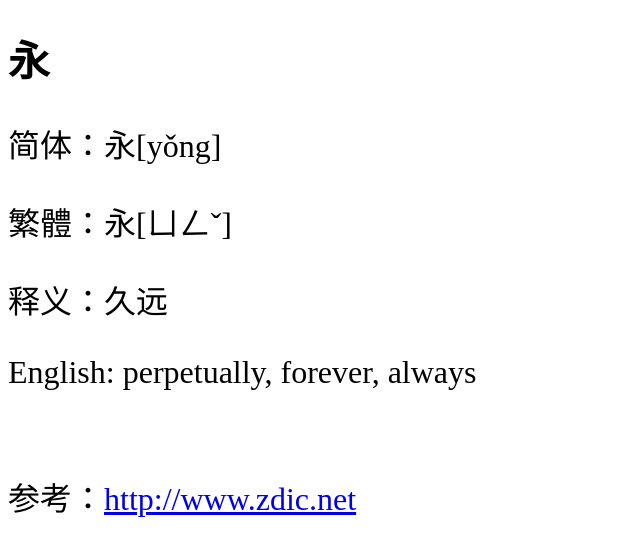
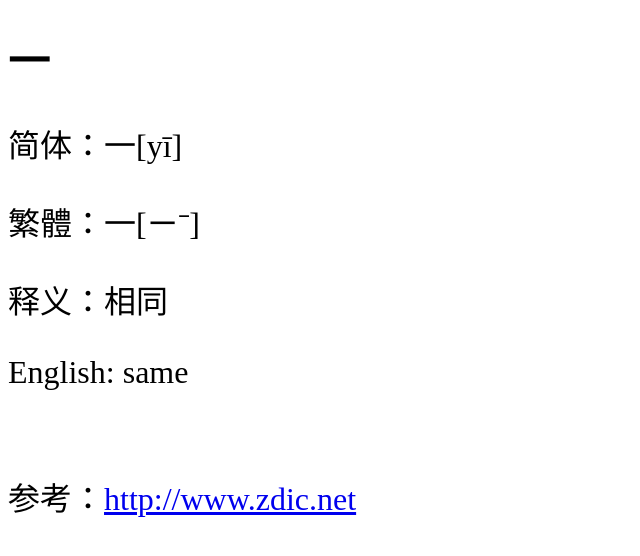
Before and after one commit to shengzhe/livecalligraphy, a Jekyll site: the page built from _posts/2012-08-31-LanTing-302.html, in a window 1280 px wide. Shown: the top 556 px of the page, without its empty margins (0-640 px from the left). Built offline with Jekyll 4.4.1, drawn with Linux system fonts in a browser that asks for light colours; Markdown is read by kramdown in place of the engine named in the settings.

Commit message:
Update 2012-08-31-LanTing-302.html

```diff
--- a/_posts/2012-08-31-LanTing-302.html
+++ b/_posts/2012-08-31-LanTing-302.html
@@ -1,11 +1,11 @@
 ---
 layout: default
-title: 兰亭集序第1个字 (1st character of Lan Ting)
+title: 兰亭集序第302个字 (302nd character of Lan Ting)
 ---
-<h1>永</h1>
-<p>简体：永[yǒng]</p>
-<p>繁體：永[ㄩㄥˇ]</p>
-<p>释义：久远</p>
-<p>English: perpetually, forever, always</p>
+<h1>一</h1>
+<p>简体：一[yī]</p>
+<p>繁體：一[ㄧˉ]</p>
+<p>释义：相同</p>
+<p>English: same</p>
 <br/>
-<p>参考：<a href="http://www.zdic.net/zd/zi/ZdicE6ZdicB0ZdicB8.htm">http://www.zdic.net</a></p>
+<p>参考：<a href="http://www.zdic.net/z/14/js/4E00.htm">http://www.zdic.net</a></p>
```
